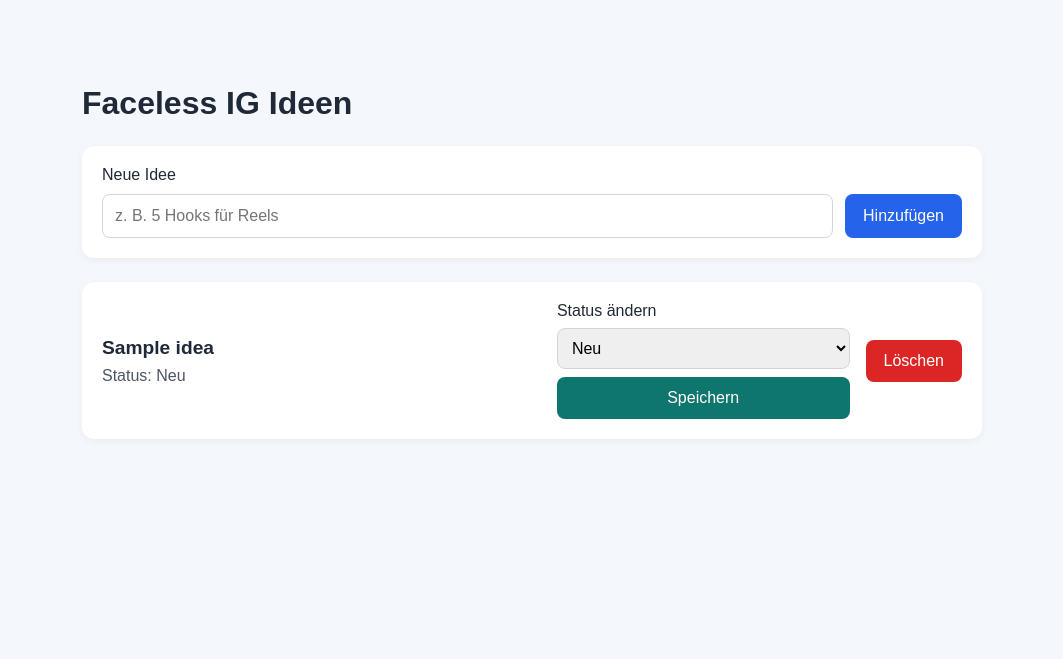
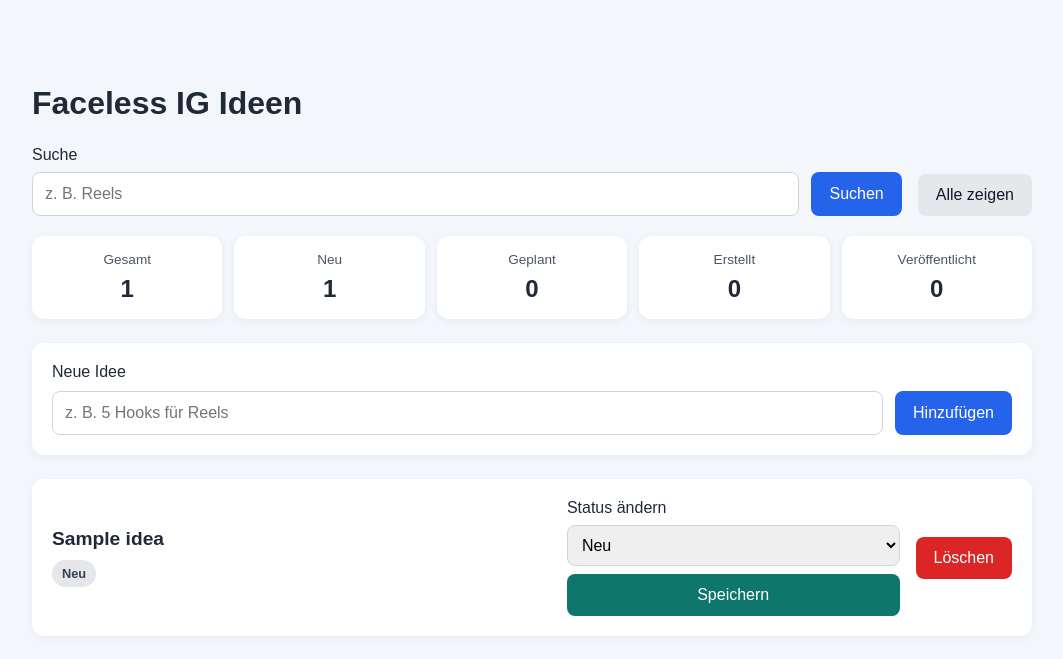
Before and after one commit to infinitusaimarketingforu/faceless-ig-infinitus-ai, a Flask app: page / in a window 1280 px wide. Shown: the top 659 px of the page, without its empty margins (108-1171 px from the left). Run offline with Flask 3, Linux system fonts and the light colour scheme; tables that the repository leaves empty hold one stand-in row (values such as "Sample post").

Commit message:
Suchfunktion, besseres Layout und Tests hinzugefuegt

```diff
--- a/app.py
+++ b/app.py
@@ -3,6 +3,7 @@ import sqlite3
 
 app = Flask(__name__)
 DB_PATH = "ideas.db"
+STATUS_ORDER = ["Neu", "Geplant", "Erstellt", "Veröffentlicht"]
 
 
 def get_db_connection():
@@ -31,11 +32,33 @@ init_db()
 @app.route("/", methods=["GET"])
 def index():
     conn = get_db_connection()
-    ideas = conn.execute(
-        "SELECT * FROM ideas ORDER BY created_at DESC"
-    ).fetchall()
+    search = request.args.get("q", "").strip()
+
+    if search:
+        query = "SELECT * FROM ideas WHERE title LIKE ? ORDER BY created_at DESC"
+        params = (f"%{search}%",)
+    else:
+        query = "SELECT * FROM ideas ORDER BY created_at DESC"
+        params = ()
+
+    ideas = conn.execute(query, params).fetchall()
+    status_counts = {
+        status: conn.execute(
+            "SELECT COUNT(*) FROM ideas WHERE status = ?",
+            (status,),
+        ).fetchone()[0]
+        for status in STATUS_ORDER
+    }
+    total_count = sum(status_counts.values())
     conn.close()
-    return render_template("index.html", ideas=ideas)
+
+    return render_template(
+        "index.html",
+        ideas=ideas,
+        search=search,
+        total_count=total_count,
+        status_counts=status_counts,
+    )
 
 
 @app.route("/add", methods=["POST"])
--- a/requirements.txt
+++ b/requirements.txt
@@ -1 +1,2 @@
 Flask==3.0.3
+pytest==8.3.3
--- a/static/style.css
+++ b/static/style.css
@@ -1,18 +1,62 @@
 body {
   font-family: Arial, sans-serif;
-  background: #f4f7fb;
+  background: #f3f6fb;
   margin: 0;
   color: #1f2937;
 }
 
 .container {
-  max-width: 900px;
+  max-width: 1000px;
   margin: 40px auto;
   padding: 24px;
 }
 
 h1 {
   margin-bottom: 24px;
+}
+
+.top-bar {
+  display: flex;
+  justify-content: space-between;
+  align-items: end;
+  gap: 16px;
+  margin-bottom: 20px;
+}
+
+.search-form {
+  flex: 1;
+}
+
+.search-row {
+  display: flex;
+  gap: 12px;
+  margin-top: 8px;
+}
+
+.summary {
+  display: grid;
+  grid-template-columns: repeat(5, minmax(100px, 1fr));
+  gap: 12px;
+  margin-bottom: 24px;
+}
+
+.summary-card {
+  background: white;
+  border-radius: 12px;
+  padding: 16px;
+  box-shadow: 0 2px 8px rgba(0, 0, 0, 0.05);
+  text-align: center;
+}
+
+.summary-card span {
+  display: block;
+  color: #4b5563;
+  font-size: 0.85rem;
+  margin-bottom: 8px;
+}
+
+.summary-card strong {
+  font-size: 1.5rem;
 }
 
 .idea-form {
@@ -40,13 +84,15 @@ input {
   border-radius: 8px;
 }
 
-button {
+button, .link-button {
   border: none;
   border-radius: 8px;
   padding: 12px 18px;
   cursor: pointer;
   background: #2563eb;
   color: white;
+  text-decoration: none;
+  display: inline-block;
 }
 
 button.secondary {
@@ -55,6 +101,11 @@ button.secondary {
 
 button.danger {
   background: #dc2626;
+}
+
+.link-button {
+  background: #e5e7eb;
+  color: #111827;
 }
 
 .list {
@@ -74,13 +125,36 @@ button.danger {
 }
 
 .idea-main h2 {
-  margin: 0 0 8px 0;
+  margin: 0 0 10px 0;
   font-size: 1.2rem;
 }
 
-.idea-main p {
-  margin: 0;
-  color: #4b5563;
+.status-badge {
+  display: inline-block;
+  padding: 6px 10px;
+  border-radius: 999px;
+  font-size: 0.8rem;
+  font-weight: bold;
+}
+
+.status-neutral {
+  background: #e5e7eb;
+  color: #374151;
+}
+
+.status-planned {
+  background: #dbeafe;
+  color: #1d4ed8;
+}
+
+.status-created {
+  background: #dcfce7;
+  color: #166534;
+}
+
+.status-published {
+  background: #fef3c7;
+  color: #92400e;
 }
 
 .status-form {
@@ -103,11 +177,19 @@ select {
 }
 
 @media (max-width: 700px) {
-  .idea-card {
-    grid-template-columns: 1fr;
+  .summary {
+    grid-template-columns: repeat(2, minmax(120px, 1fr));
   }
 
-  .input-row {
+  .top-bar,
+  .idea-card,
+  .input-row,
+  .search-row {
+    grid-template-columns: 1fr;
     flex-direction: column;
   }
+
+  .idea-card {
+    display: block;
+  }
 }
--- a/templates/index.html
+++ b/templates/index.html
@@ -10,6 +10,31 @@
     <div class="container">
       <h1>Faceless IG Ideen</h1>
 
+      <div class="top-bar">
+        <form action="{{ url_for('index') }}" method="get" class="search-form">
+          <label for="search">Suche</label>
+          <div class="search-row">
+            <input id="search" name="q" type="text" value="{{ search }}" placeholder="z. B. Reels">
+            <button type="submit">Suchen</button>
+          </div>
+        </form>
+
+        <a href="{{ url_for('index') }}" class="link-button">Alle zeigen</a>
+      </div>
+
+      <div class="summary">
+        <div class="summary-card">
+          <span>Gesamt</span>
+          <strong>{{ total_count }}</strong>
+        </div>
+        {% for status, count in status_counts.items() %}
+          <div class="summary-card">
+            <span>{{ status }}</span>
+            <strong>{{ count }}</strong>
+          </div>
+        {% endfor %}
+      </div>
+
       <form action="{{ url_for('add_idea') }}" method="post" class="idea-form">
         <label for="title">Neue Idee</label>
         <div class="input-row">
@@ -21,10 +46,17 @@
       <div class="list">
         {% if ideas %}
           {% for idea in ideas %}
+            {% set badge_class = {
+              'Neu': 'status-neutral',
+              'Geplant': 'status-planned',
+              'Erstellt': 'status-created',
+              'Veröffentlicht': 'status-published'
+            }.get(idea['status'], 'status-neutral') %}
+
             <div class="idea-card">
               <div class="idea-main">
                 <h2>{{ idea['title'] }}</h2>
-                <p>Status: {{ idea['status'] }}</p>
+                <span class="status-badge {{ badge_class }}">{{ idea['status'] }}</span>
               </div>
 
               <form action="{{ url_for('update_status', id=idea['id']) }}" method="post" class="status-form">
@@ -44,7 +76,7 @@
             </div>
           {% endfor %}
         {% else %}
-          <p class="empty">Noch keine Ideen gespeichert.</p>
+          <p class="empty">Keine Ideen gefunden.</p>
         {% endif %}
       </div>
     </div>
```
Also changed, not shown: tests/test_app.py (added, +20 -0 lines).
